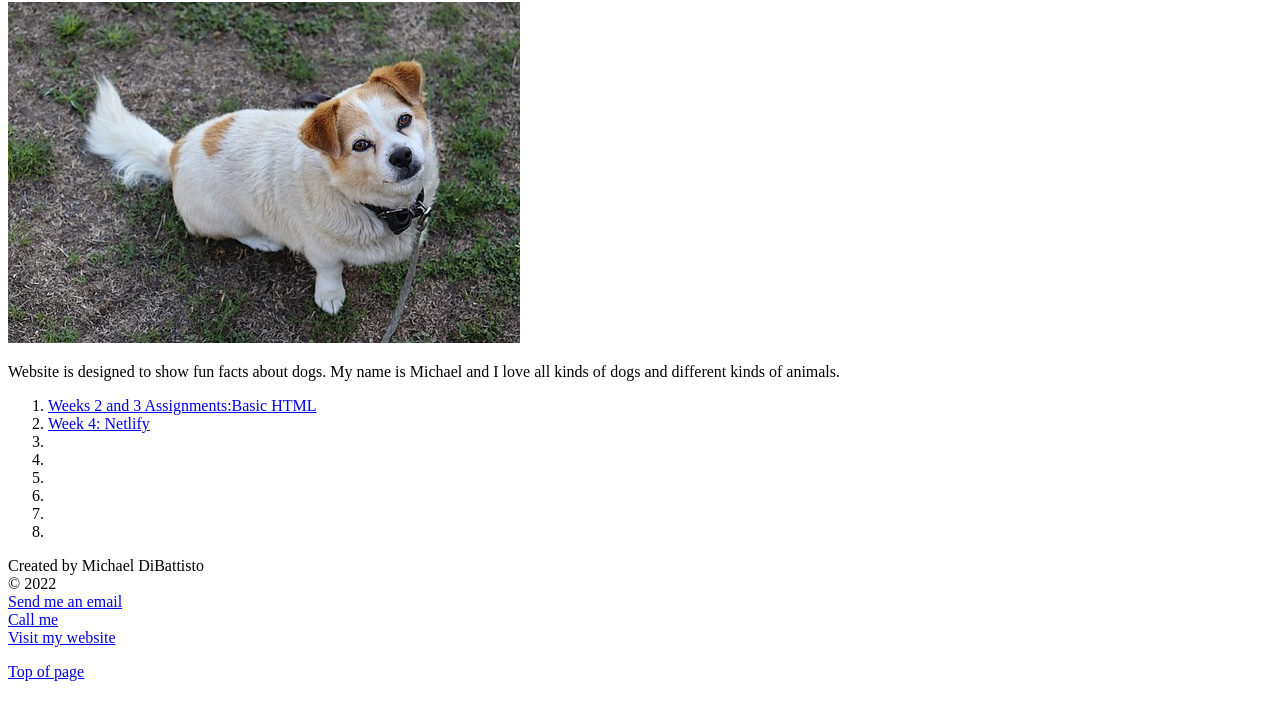
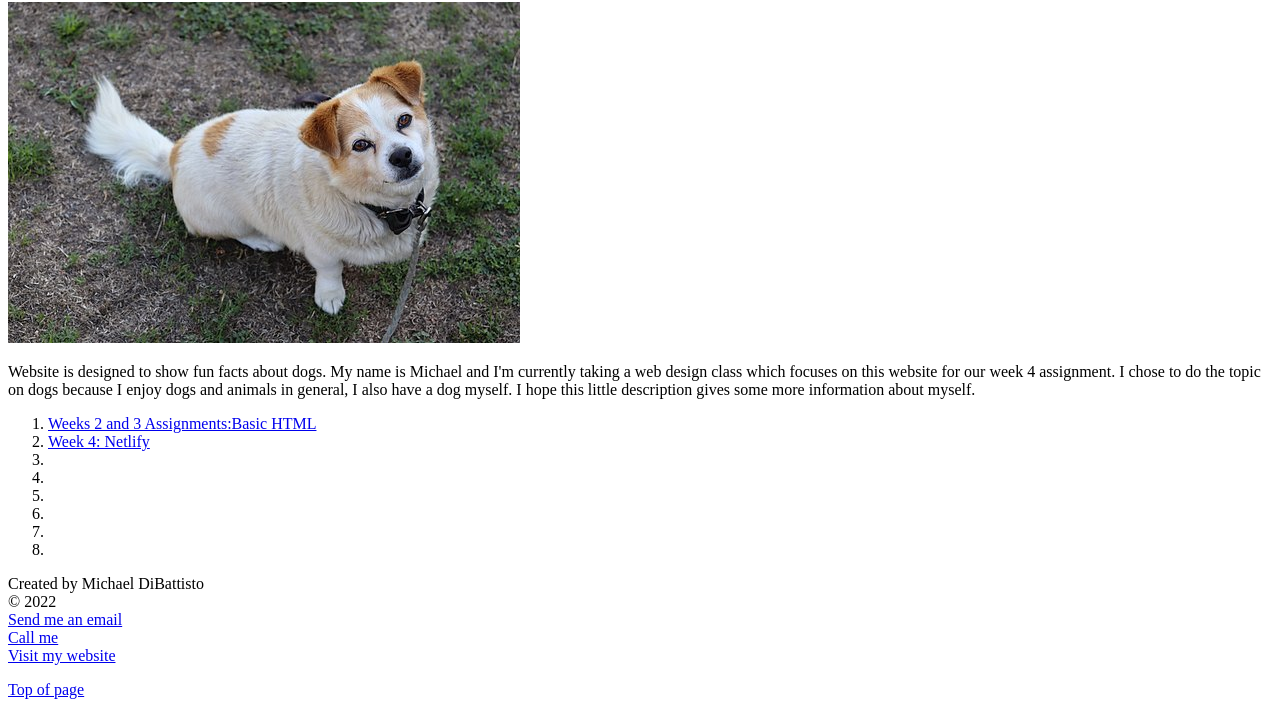
Before and after one commit to Michael42301/Michael42301.github.io, a plain HTML site: page index.html in a window 1280 px wide. Shown: the part 166-881 px from the top of the page. Drawn offline with Linux system fonts and the light colour scheme.

Commit message:
Week 4 Assignment

```diff
--- a/index.html
+++ b/index.html
@@ -22,7 +22,7 @@
 
     <img src="/img/dog-512.jpg" alt="Small dog on a leash">
 
-    <p>Website is designed to show fun facts about dogs. My name is Michael and I love all kinds of dogs and different kinds of animals.</p>
+    <p>Website is designed to show fun facts about dogs. My name is Michael and I'm currently taking a web design class which focuses on this website for our week 4 assignment. I chose to do the topic on dogs because I enjoy dogs and animals in general, I also have a dog myself. I hope this little description gives some more information about myself.</p>
 
     <section class="assignments">
 
```
